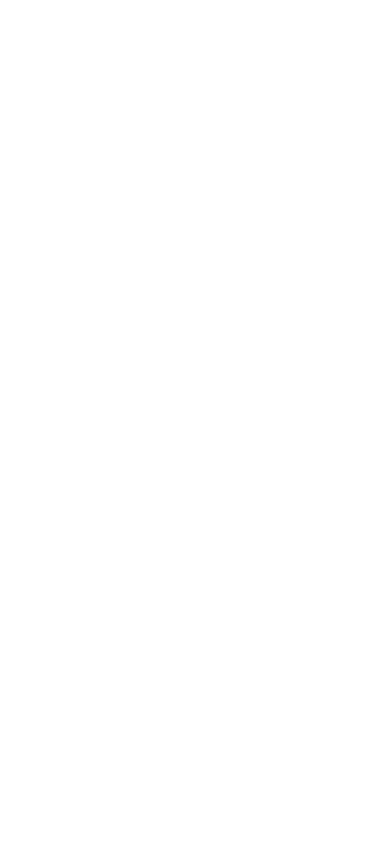
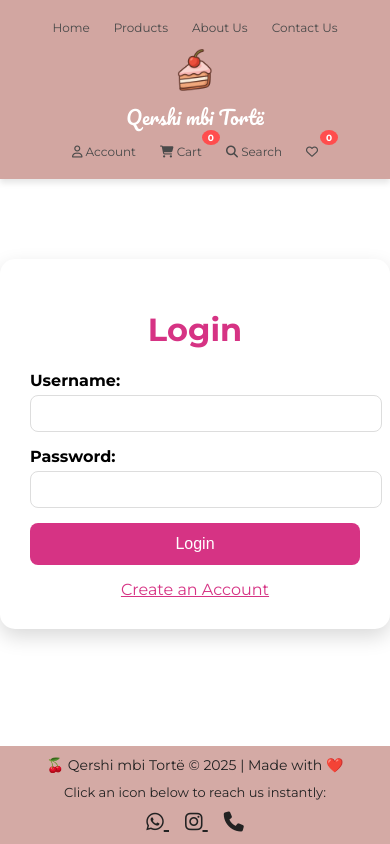
Before and after one commit to klejdaelezaj/Qershia_mbi_Torte_1, a Django app: a page that uses Qershia_mbi_Torte/qershi_mbi_torte/shop/templates/shop/navbar_footer.html in a window 390 px wide. Before the commit the page is empty. Run offline with Django 5.2, Linux system fonts and the light colour scheme.

Commit message:
Update navbar_footer.html

```diff
--- a/Qershia_mbi_Torte/qershi_mbi_torte/shop/templates/shop/navbar_footer.html
+++ b/Qershia_mbi_Torte/qershi_mbi_torte/shop/templates/shop/navbar_footer.html
@@ -1,5 +1,17 @@
+{% load static %}
+<!DOCTYPE html>
+<html lang="en">
+<head>
+  <meta charset="UTF-8" />
+  <meta name="viewport" content="width=device-width, initial-scale=1.0"/>
+  <title>🍒 Qershi mbi Tortë</title>
+  <!-- Font Awesome -->
+  <link rel="stylesheet" href="https://cdnjs.cloudflare.com/ajax/libs/font-awesome/6.5.0/css/all.min.css" />
+  <link rel="preconnect" href="https://fonts.googleapis.com" />
+  <link rel="preconnect" href="https://fonts.gstatic.com" crossorigin />
+  <link href="https://fonts.googleapis.com/css2?family=Montserrat:wght@400;700&family=Pacifico&display=swap" rel="stylesheet" />
+
   <style>
-
     html, body {
       margin: 0;
       padding: 0;
@@ -8,29 +20,27 @@ html, body {
       flex-direction: column;
       font-family: 'Montserrat', sans-serif;
       background: transparent;
+
     }
 
-/* NAVBAR */
+    /* Navbar */
     .navbar {
       background-color: #d2a6a1;
-  padding: 5px 15px;
+      padding: 0px 10px;
       display: flex;
       justify-content: space-between;
       align-items: center;
-  flex-wrap: wrap;
       box-shadow: 0 4px 6px rgba(0,0,0,0.1);
     }
 
-/* Links */
     .nav-left a, .nav-right a {
       color: #4a4a4a;
       text-decoration: none;
-  margin: 0 8px;
+      margin: 0 10px;
       font-weight: 500;
-  padding: 6px 10px;
+      padding: 6px 12px;
       border-radius: 6px;
       transition: all 0.3s ease;
-  font-size: 16px;
     }
 
     .nav-left a:hover, .nav-right a:hover {
@@ -45,124 +55,236 @@ html, body {
       font-family: 'Pacifico', cursive;
       font-size: 2rem;
       color: #fff;
+      cursor: default;
     }
 
     .logo-img {
-  width: 70px;
+      width: 80px;
       height: auto;
-  margin-right: 10px;
+      margin-right: 12px;
       border-radius: 10%;
       opacity: 0.9;
+      border: none;
+    }
+
+    .logo-img:hover {
+      transform: scale(1.1);
+      opacity: 1;
     }
 
     .logo-text {
-  font-size: 1.8rem;
+      font-size: 2rem;
       color: #fff;
+      transition: color 0.3s ease;
+    }
+
+    .logo:hover .logo-text {
+      color: #ffd1d1;
+      transform: scale(1.05);
     }
 
     /* Cart & Favorites badges */
-.cart-link { position: relative; }
-.favorites-link { position: relative; }
-
+    .cart-link { position: relative; display: inline-block; }
     #cart-count, #favorites-count {
       background: #ff4d4d;
       color: white;
       font-size: 0.75em;
       font-weight: bold;
-  padding: 2px 5px;
+      padding: 2px 6px;
       border-radius: 50%;
       position: absolute;
-  top: -6px;
+      top: -8px;
+    }
+    #cart-count { right: -10px; }
+    #favorites-count { right: -12px; }
+    .favorites-link { position: relative; }
+
+   /* Main content – zë hapësirën mes nav & footer */
+        main {
+            flex: 1;
+            margin-top: 60px;   /* sa lartësia e navbar-it */
+            margin-bottom: 50px;/* sa lartësia e footer-it */
         }
 
-#cart-count { right: -10px; }
-#favorites-count { right: -14px; }
-
-/* MAIN */
-main {
-  flex: 1;
-  margin-top: 60px;
-  margin-bottom: 50px;
-}
-
-/* FOOTER */
    footer {
   background-color: rgba(210, 166, 161, 0.95);
   color: #222;
   text-align: center;
-  padding: 15px 10px;
+  padding: 15px 10px;   /* pak padding, jo shumë */
   font-weight: 100;
 }
 
-footer p { margin: 10px 0; }
+    footer p { margin: 10px 0; font-size: 16px; }
 
-/* Icons */
+    /* Contact Icons */
     .contact-icons a {
       margin: 0 10px;
       color: #222;
       font-size: 24px;
       transition: transform 0.3s, color 0.3s;
     }
-
     .contact-icons a:hover {
       color: #d32f2f;
-  transform: scale(1.25);
+      transform: scale(1.3);
     }
 
-/* ----------------------------- */
-/* 📱📱 MOBILE RESPONSIVE RULES */
-/* ----------------------------- */
+    /* Heart link */
+    .heart-link i {
+      color: white;
+      font-size: 22px;
+      transition: color 0.3s ease;
+    }
+    .heart-link:hover i { color: #ff1493; }
+    /* =======================
+   MOBILE RESPONSIVE
+   iPhone & Samsung
+======================= */
 
-/*  Tablets & small laptops */
-@media (max-width: 992px) {
-  .logo-img { width: 60px; }
-  .logo-text { font-size: 1.6rem; }
-}
-
-/*  Phones (Android + iPhone) */
+/* Ekrane deri në 768px (iPhone, Samsung, Android) */
 @media (max-width: 768px) {
 
+  /* Navbar kompakte */
   .navbar {
-    text-align: center;
     flex-direction: column;
     padding: 10px;
+    text-align: center;
   }
 
   .nav-left, .nav-right {
     display: flex;
     flex-wrap: wrap;
     justify-content: center;
-    margin-top: 5px;
   }
 
   .nav-left a, .nav-right a {
-    margin: 5px;
-    font-size: 15px;
+    margin: 6px 8px;
+    padding: 6px 8px;
+    font-size: 14px;
+  }
+
+  /* Logo */
+  .logo {
+    flex-direction: column;
   }
 
   .logo-img {
-    width: 55px;
+    width: 60px;
+    margin: 0 0 5px 0;
   }
 
   .logo-text {
     font-size: 1.5rem;
   }
 
-  #cart-count, #favorites-count {
-    top: -5px;
-    right: -8px;
+  /* Hapësirë më e vogël midis nav & main */
+  main {
+    margin-top: 20px;
+  }
+
+  /* Footer */
+  footer {
+    font-size: 14px;
+    padding: 10px;
+  }
+
+  .contact-icons a {
+    font-size: 20px;
+    margin: 0 8px;
   }
 }
 
-/*  Very small phones */
+/* Telefone shumë të vegjël (iPhone SE, Samsung Mini) */
 @media (max-width: 480px) {
+
+  .logo-img {
+    width: 50px;
+  }
+
   .logo-text {
-    font-size: 1.3rem;
+    font-size: 1.2rem;
   }
 
   .nav-left a, .nav-right a {
-    font-size: 14px;
-    padding: 5px 8px;
+    font-size: 12px;
+    margin: 4px;
+  }
+
+  footer p {
+    font-size: 13px;
   }
 }
   </style>
+</head>
+<body class="{% block body_class %}{% endblock %}">
+
+  <!-- Navbar -->
+  <div class="navbar">
+    <div class="nav-left">
+      <a href="{% url 'home' %}">Home</a>
+      <a href="{% url 'products' %}">Products</a>
+      <a href="{% url 'about_us' %}">About Us</a>
+      <a href="{% url 'contact_us' %}">Contact Us</a>
+    </div>
+
+    <!-- Logo -->
+    <div class="logo">
+      <img src="{% static 'images/logooo.png' %}" class="logo-img" />
+      <span class="logo-text">Qershi mbi Tortë</span>
+    </div>
+
+    <div class="nav-right">
+      {% if request.user.is_authenticated %}
+        <a href="#"><i class="fa-regular fa-user"></i> {{ request.user.username }}</a>
+        <a href="{% url 'client_logout' %}"><i class="fa-solid fa-right-from-bracket"></i> Logout</a>
+      {% else %}
+        <a href="{% url 'client_login' %}"><i class="fa-regular fa-user"></i> Account</a>
+      {% endif %}
+      <a href="{% url 'cart' %}" class="cart-link">
+        <i class="fa-solid fa-cart-shopping"></i>
+        <span id="cart-count">
+          {% if request.session.cart_total_items %}{{ request.session.cart_total_items }}{% else %}0{% endif %}
+        </span>
+        Cart
+      </a>
+      <a href="{% url 'product_search' %}"><i class="fa-solid fa-magnifying-glass"></i> Search</a>
+      <a href="{% url 'favorite_list' %}" class="favorites-link">
+        <i class="fa-regular fa-heart"></i>
+        <span id="favorites-count">
+           {% if request.user.is_authenticated %}
+              {{ request.user.favorites.count }}
+                 {% else %}
+                     0
+                   {% endif %}
+        </span>
+      </a>
+    </div>
+  </div>
+
+  <!-- Main -->
+  <main>
+    {% block content %}{% endblock %}
+  </main>
+
+  <!-- Footer -->
+  <footer>
+    🍒 Qershi mbi Tortë © 2025 | Made with ❤️
+    {% if request.path == '/contact-us/' %}
+       {% else %}
+    <p>Click an icon below to reach us instantly:</p>
+    <div class="contact-icons">
+      <a href="https://wa.me/+355699655754" target="_blank" title="WhatsApp">
+        <i class="fa-brands fa-whatsapp"></i>
+      </a>
+      <a href="https://www.instagram.com/qershi_mbi_torte/" target="_blank" title="Instagram">
+        <i class="fa-brands fa-instagram"></i>
+      </a>
+      <a href="tel:0699655754" title="Call Us">
+        <i class="fa-solid fa-phone"></i>
+      </a>
+    </div>
+    {% endif %}
+
+  </footer>
+
+</body>
+</html>
```
Lines whose indentation alone changed are shown as unchanged.
